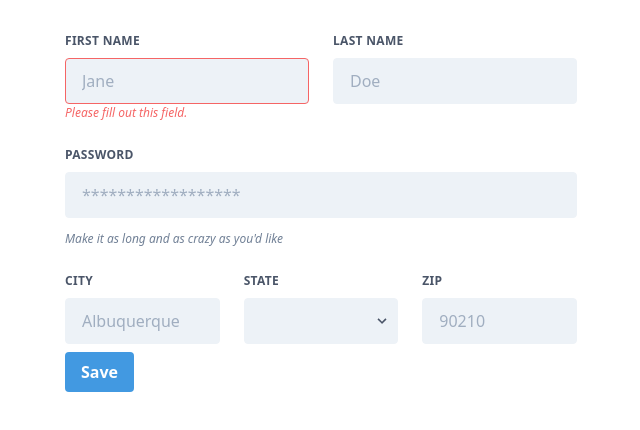
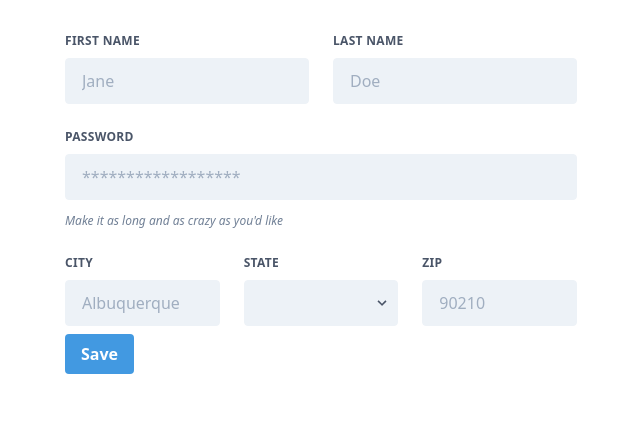
Before and after one commit to shoji-k/next-sandbox-v1, a Next.js app: page /form in a window 1280 px wide. Shown: the top 430 px of the page, without its empty margins (319-959 px from the left). Built offline with nearby package versions, Linux system fonts and the light colour scheme.

Commit message:
show red line

```diff
--- a/components/organisms/sample-form/Text.tsx
+++ b/components/organisms/sample-form/Text.tsx
@@ -13,7 +13,7 @@ export default function Input({
   value?: string;
   setText?: Function;
   placeholder: string;
-  error?: string;
+  error?: boolean;
   register: Function;
 }): ReactElement {
   const onChange = (e: React.ChangeEvent<HTMLInputElement>): void => {
@@ -25,8 +25,8 @@ export default function Input({
         className={classnames(
           'appearance-none block w-full bg-gray-200 text-gray-700 border border-gray-200 rounded py-3 px-4 leading-tight focus:outline-none focus:bg-white focus:border-gray-500',
           {
-            'border-gray-200': error === undefined,
-            'border-red-500': error !== undefined,
+            'border-gray-200': !error,
+            'border-red-500': error,
           }
         )}
         id={id}
@@ -37,9 +37,6 @@ export default function Input({
         placeholder={placeholder}
         ref={register({ required: true })}
       />
-      {error !== undefined && (
-        <p className="text-red-500 text-xs italic">{error}</p>
-      )}
     </>
   )
 }
--- a/components/organisms/sample-form/TextLabel.tsx
+++ b/components/organisms/sample-form/TextLabel.tsx
@@ -16,7 +16,7 @@ export default function Input({
   setText?: Function;
   placeholder: string;
   children: string;
-  error?: string;
+  error: boolean;
   register: Function;
 }): ReactElement {
   return (
--- a/components/sample-form.tsx
+++ b/components/sample-form.tsx
@@ -26,8 +26,8 @@ export default function SampleForm(): ReactElement {
             value={firstName}
             setText={setFirstName}
             placeholder="Jane"
-            error="Please fill out this field."
             register={register}
+            error={!!errors["grid-first-name"]}
           >
             First Name
           </TextLabel>
@@ -42,6 +42,7 @@ export default function SampleForm(): ReactElement {
             setText={setLastName}
             placeholder="Doe"
             register={register}
+            error={!!errors["grid-last-name"]}
           >
             Last Name
           </TextLabel>
@@ -76,6 +77,7 @@ export default function SampleForm(): ReactElement {
             setText={setCity}
             placeholder="Albuquerque"
             register={register}
+            error={!!errors["grid-city"]}
           >
             City
           </TextLabel>
@@ -103,6 +105,7 @@ export default function SampleForm(): ReactElement {
             setText={setZip}
             placeholder="90210"
             register={register}
+            error={!!errors["grid-zip"]}
           >
             Zip
           </TextLabel>
```
